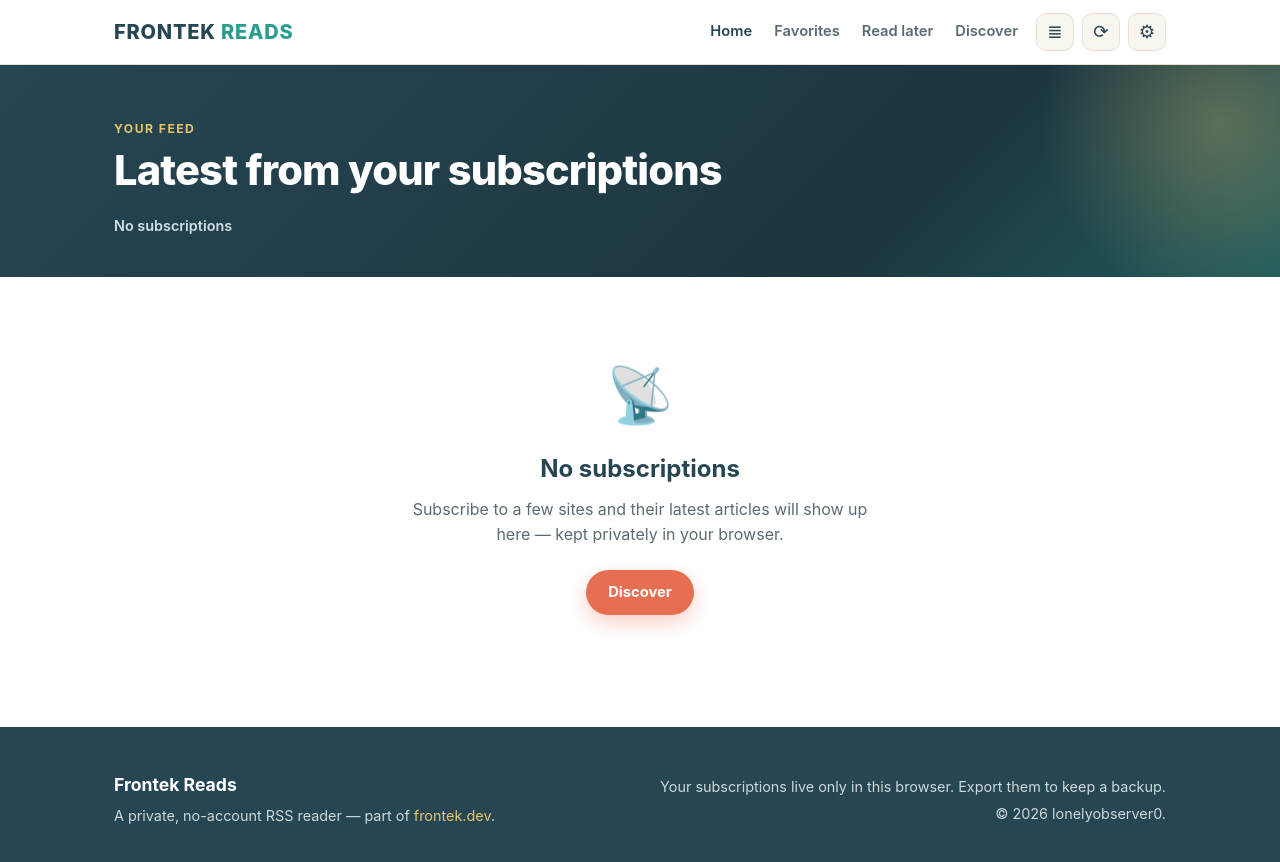
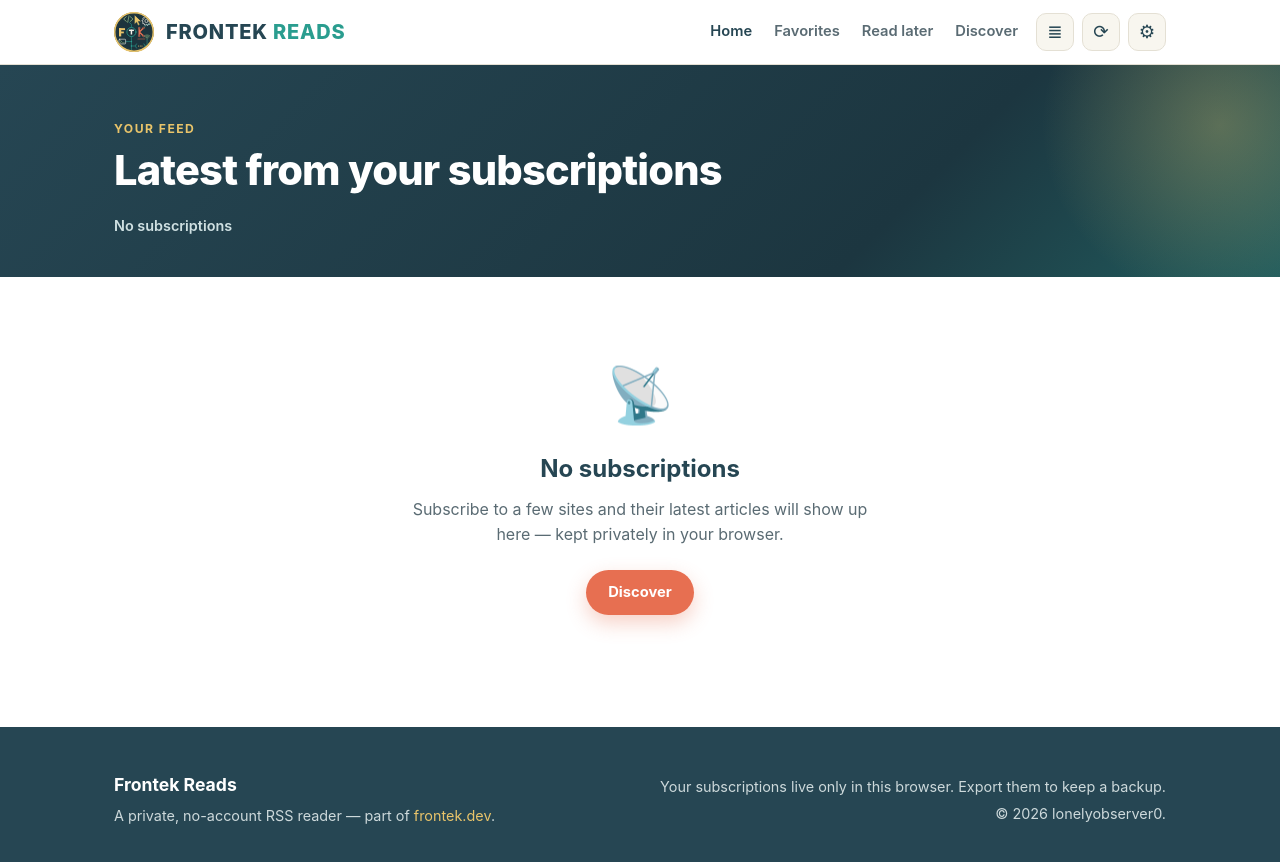
Before and after one commit to lonelyobserver0/frontek-reads, a plain HTML site: page index.html in a window 1280 px wide. Drawn offline with Linux system fonts and the light colour scheme.

Commit message:
SOme lil' improvements

```diff
--- a/css/style.css
+++ b/css/style.css
@@ -48,6 +48,7 @@ a:hover { text-decoration: underline; }
 }
 .nav__inner { display: flex; align-items: center; gap: 18px; height: 64px; }
 .nav__brand { font-weight: 800; font-size: 1.25rem; color: var(--dark); letter-spacing: -.02em; margin-right: auto; }
+.brand-mark { width: 40px; height: 40px; margin: -6px 12px -4px 0; vertical-align: middle; }
 .nav__brand span { color: var(--teal); }
 .nav__links { display: flex; gap: 22px; }
 .nav__links a { color: var(--grey); font-weight: 600; font-size: .92rem; }
--- a/index.html
+++ b/index.html
@@ -33,7 +33,7 @@
   <!-- ============ NAV ============ -->
   <header class="nav" id="top">
     <div class="container nav__inner">
-      <a class="nav__brand" href="#home">FRONTEK <span>READS</span></a>
+      <a class="nav__brand" href="#home"><img class="brand-mark" src="assets/marchio.svg" width="40" height="40" alt="">FRONTEK <span>READS</span></a>
       <nav class="nav__links" id="navLinks">
         <a href="#home"       data-view="home"      data-i18n="nav_home" class="is-active">Home</a>
         <a href="#favorites"  data-view="favorites" data-i18n="nav_favorites">Favorites</a>
```
Also changed, not shown: assets/marchio.svg (added).
